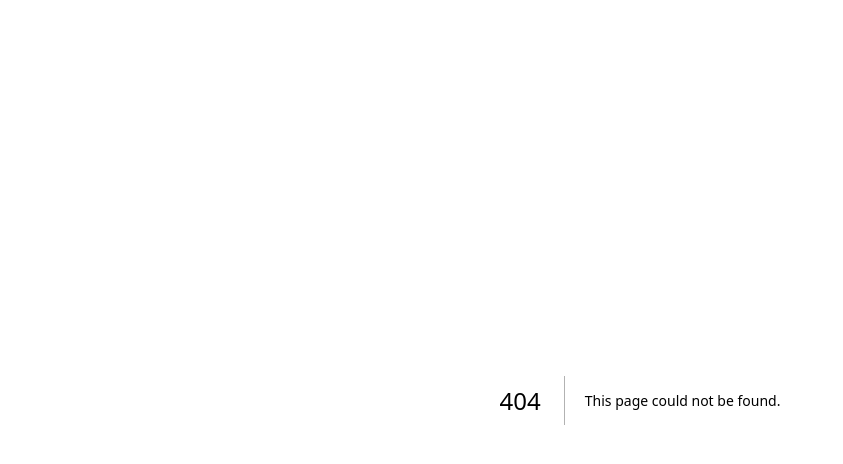
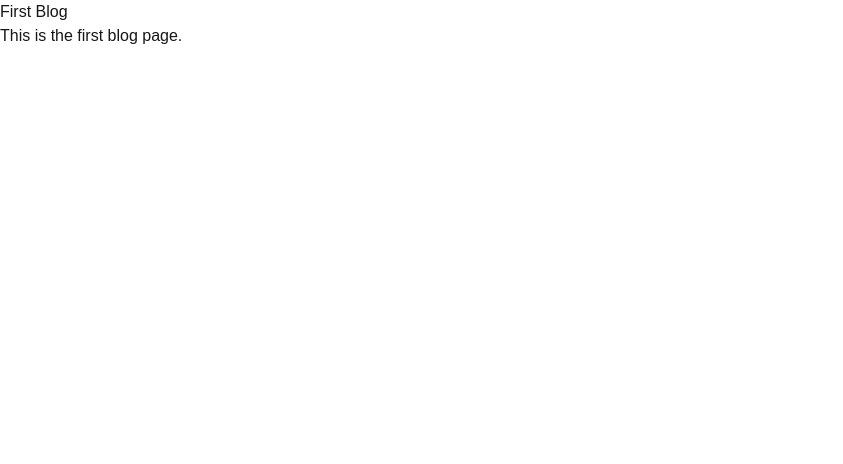
Before and after one commit to MogesBekele/nextjs, a Next.js app: page /blog/first-blog in a window 1280 px wide. Before the commit this address had no page. Shown: the top 464 px of the page, without its empty margins (0-843 px from the left). Built offline with nearby package versions, Linux system fonts and the light colour scheme.

Commit message:
create the blog component

```diff
--- /dev/null
+++ b/src/app/blog/first-blog/page.tsx
@@ -0,0 +1,9 @@
+export default function firsrBlog(){
+    console.log("first blog page loaded")
+    return (
+        <div>
+            <h1>First Blog</h1>
+            <p>This is the first blog page.</p>
+        </div>
+    )
+}
```
